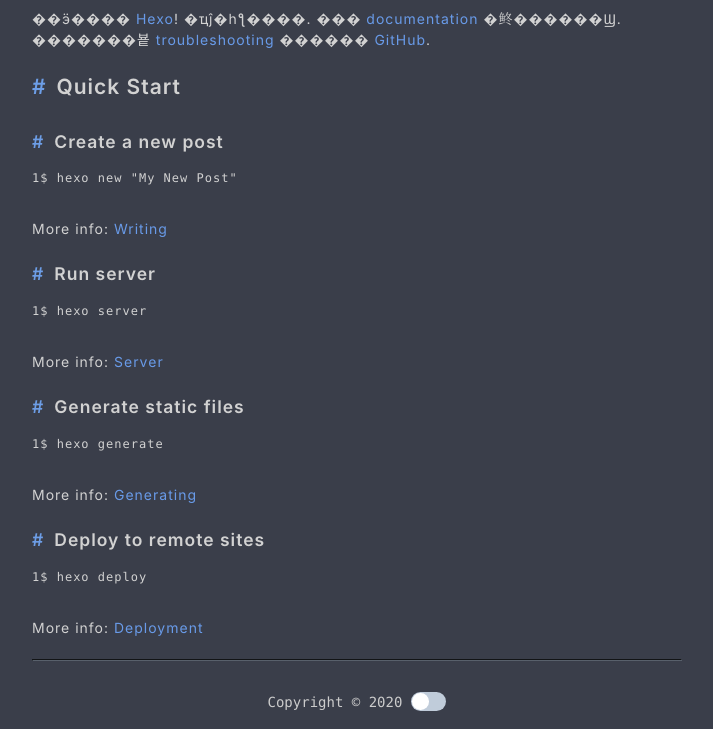
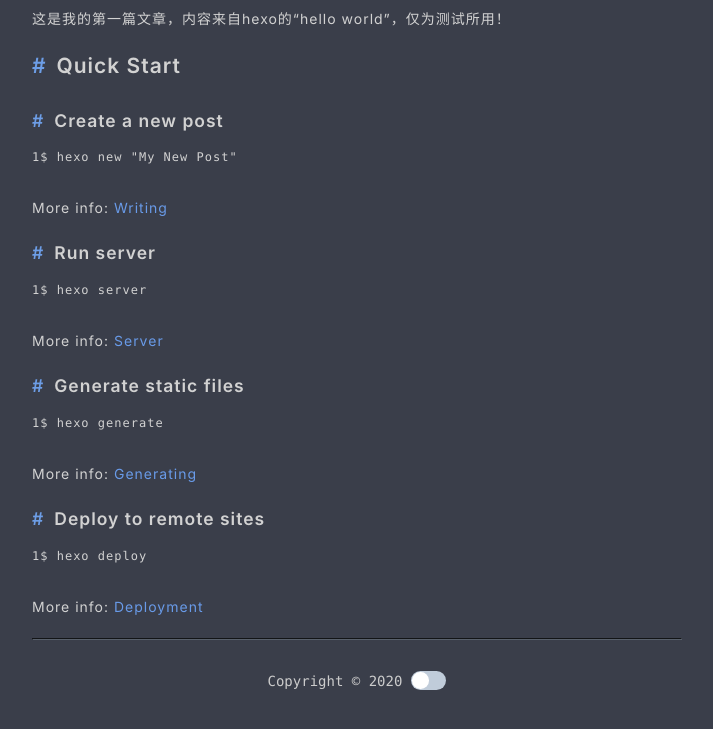
Before and after one commit to whitelonely/JNblog.me, a plain HTML site: page 2020/02/24/hello-world/hello-world.html in a window 1280 px wide. Shown: the part 93-822 px from the top of the page, without its empty margins (283-996 px from the left). After the commit the page ends 801 px from the top, so only its background shows below. Drawn offline with Linux system fonts and the light colour scheme; a script that the page names is missing.

Commit message:
Site updated: 2020-02-24 13:47:09

```diff
--- a/2020/02/24/hello-world/index.html
+++ b/2020/02/24/hello-world/hello-world.html
@@ -6,7 +6,7 @@
     <meta name="renderer" content="webkit">
     <meta name="viewport" content="width=device-width, initial-scale=1, maximum-scale=1, user-scalable=no">
     <title>
-        Hexo
+        Hello World！
     </title>
 
 <link rel="stylesheet" href="/libs/highlight/styles/monokai-sublime.css">
@@ -29,7 +29,7 @@
         <hr>
     </div>
     <div class="post-content">
-        <p>��ӭ���� <a href="https://hexo.io/" target="_blank" rel="noopener">Hexo</a>! �ҵĵ�һƪ����. ��� <a href="https://hexo.io/docs/" target="_blank" rel="noopener">documentation</a> �鿴������Ϣ. �������뵽 <a href="https://hexo.io/docs/troubleshooting.html" target="_blank" rel="noopener">troubleshooting</a> ������ <a href="https://github.com/hexojs/hexo/issues" target="_blank" rel="noopener">GitHub</a>.</p>
+        <p>这是我的第一篇文章，内容来自hexo的“hello world”，仅为测试所用！</p>
 <h2 id="Quick-Start"><a href="#Quick-Start" class="headerlink" title="Quick Start"></a>Quick Start</h2><h3 id="Create-a-new-post"><a href="#Create-a-new-post" class="headerlink" title="Create a new post"></a>Create a new post</h3><figure class="highlight bash"><table><tr><td class="gutter"><pre><span class="line">1</span><br></pre></td><td class="code"><pre><span class="line">$ hexo new <span class="string">"My New Post"</span></span><br></pre></td></tr></table></figure>
 
 <p>More info: <a href="https://hexo.io/docs/writing.html" target="_blank" rel="noopener">Writing</a></p>
```
